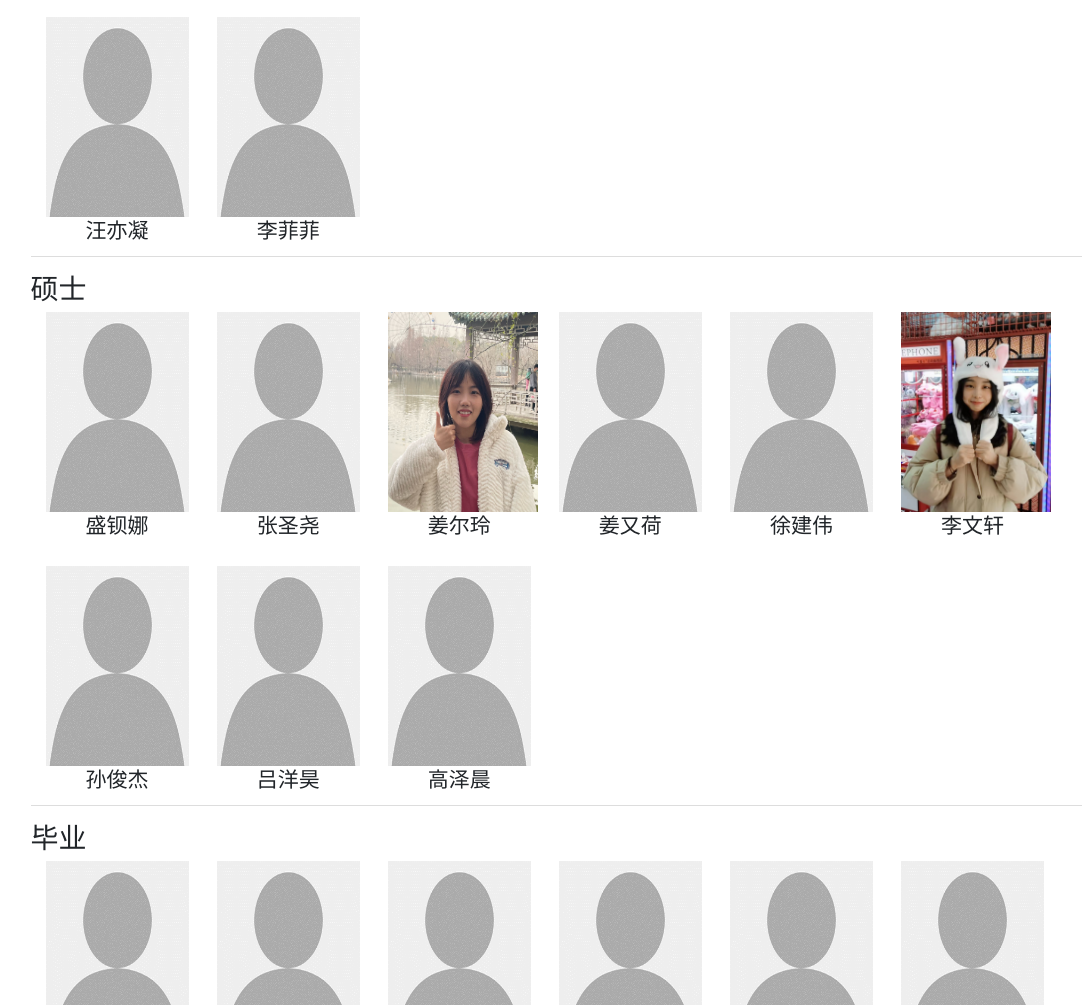
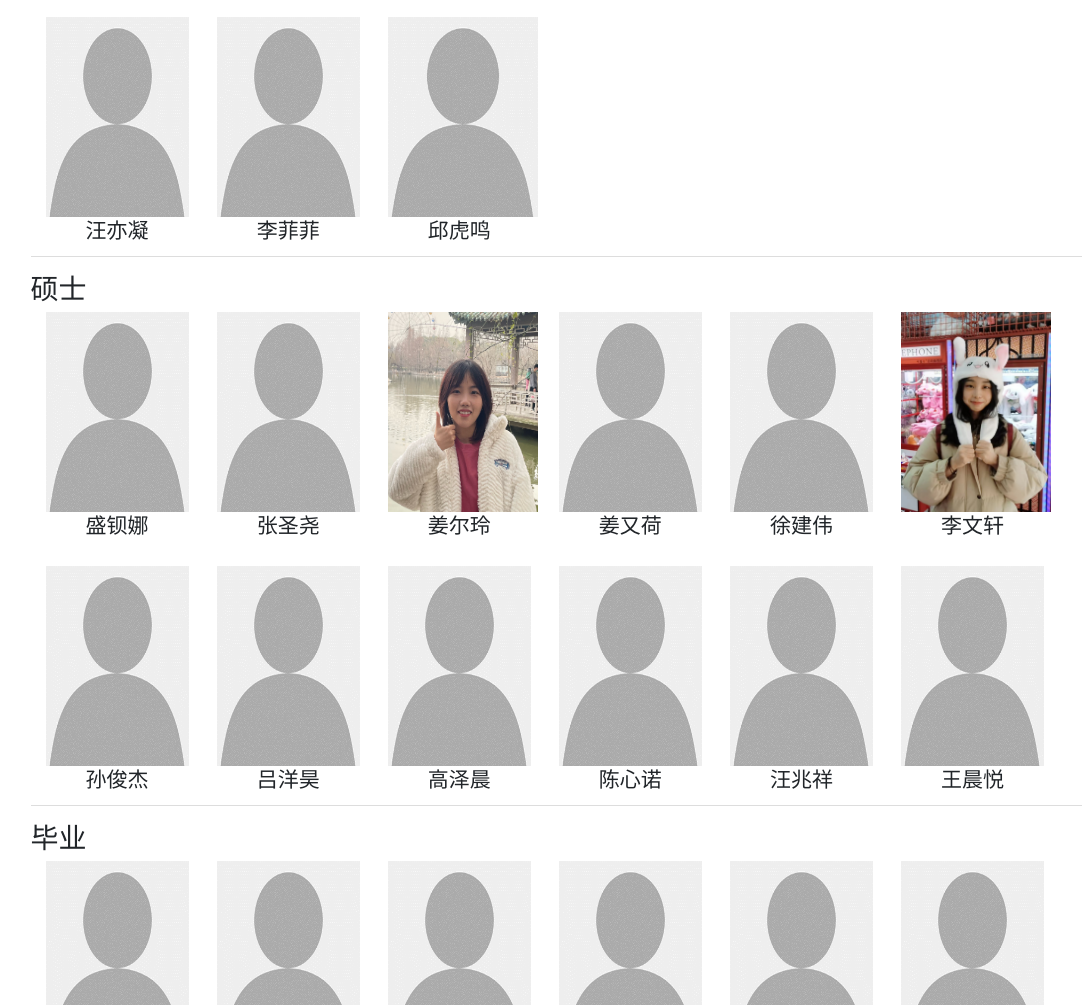
Before and after one commit to whitzard-ai/whitzard-ai.github.io, a plain HTML site: page member.html in a window 1280 px wide. Shown: the part 820-1825 px from the top of the page, without its empty margins (61-1143 px from the left). Drawn offline with nearby package versions, Linux system fonts and the light colour scheme; a script that the page names is missing.

Commit message:
lyf added some members

```diff
--- a/member.html
+++ b/member.html
@@ -391,6 +391,19 @@
                             </div>
                         </div>
                     </div>
+                    <div class="five wide column">
+                        <div class="ui two column grid">
+                            <div class="bottom aligned column" style="text-align:center;">
+                                <!-- <a>
+                                    <img width="100%" height="200px" src="./USS Lab. - Ubiquitous System Security Lab._files/wk.png">
+                                </a> -->
+                                <img width="150px" height="200px" src="./images/placeholder.png">
+                                <h4>邱虎鸣</h4>
+                            </div>
+
+                        </div>
+                    </div>
+
                 </div>
             </div>
 
@@ -480,6 +493,31 @@
                                 </a> -->
                                 <img width="100%" height="200px" src="./images/placeholder.png">
                                 <h4>高泽晨</h4>
+                            </div>
+                            <div class="bottom aligned column" style="text-align:center;">
+                                <!-- <a>
+                                    <img width="100%" height="200px" src="./USS Lab. - Ubiquitous System Security Lab._files/wk.png">
+                                </a> -->
+                                <img width="100%" height="200px" src="./images/placeholder.png">
+                                <h4>陈心诺</h4>
+                            </div>
+                        </div>
+                    </div>
+                    <div class="five wide column">
+                        <div class="ui two column grid">
+                            <div class="bottom aligned column" style="text-align:center;">
+                                <!-- <a>
+                                    <img width="100%" src="./USS Lab. - Ubiquitous System Security Lab._files/jiangqinhong.png">
+                                </a> -->
+                                <img width="100%" height="200px" src="./images/placeholder.png">
+                                <h4>汪兆祥</h4>
+                            </div>
+                            <div class="bottom aligned column" style="text-align:center;">
+                                <!-- <a>
+                                    <img width="100%" height="200px" src="./USS Lab. - Ubiquitous System Security Lab._files/wk.png">
+                                </a> -->
+                                <img width="100%" height="200px" src="./images/placeholder.png">
+                                <h4>王晨悦</h4>
                             </div>
                         </div>
                     </div>
```
Also changed, not shown: jade.html (+2 -2 lines).
